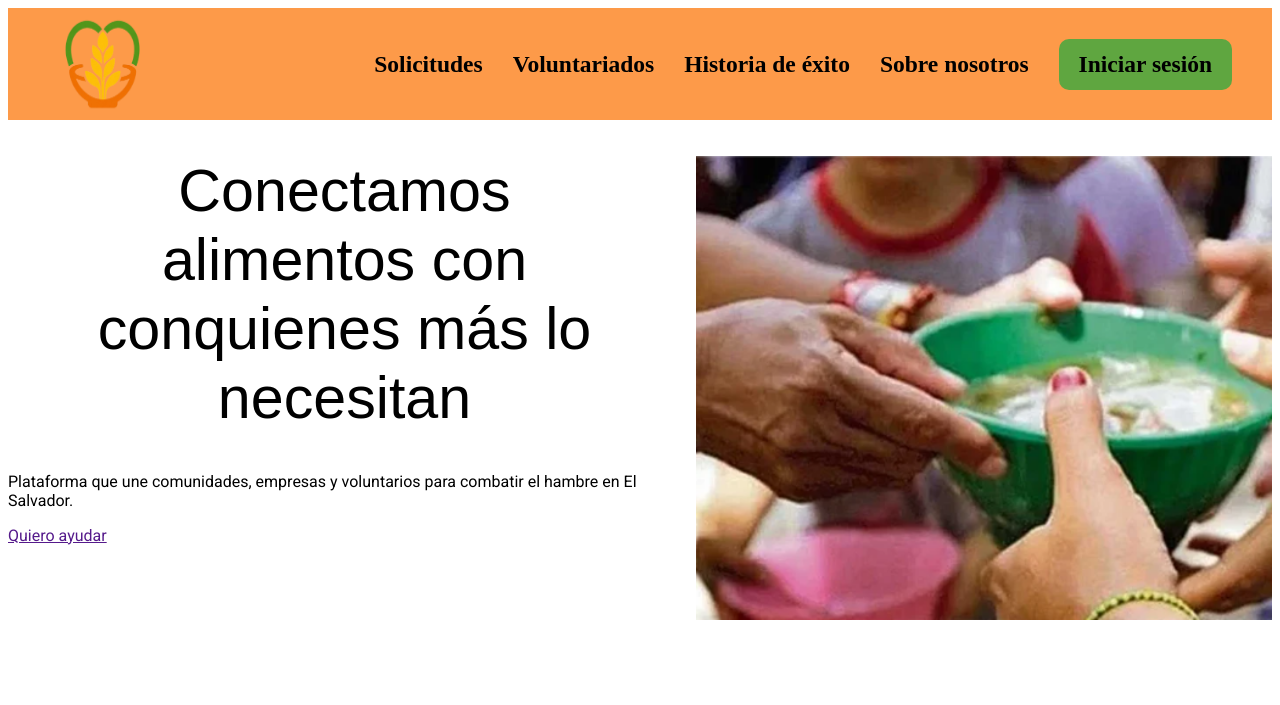
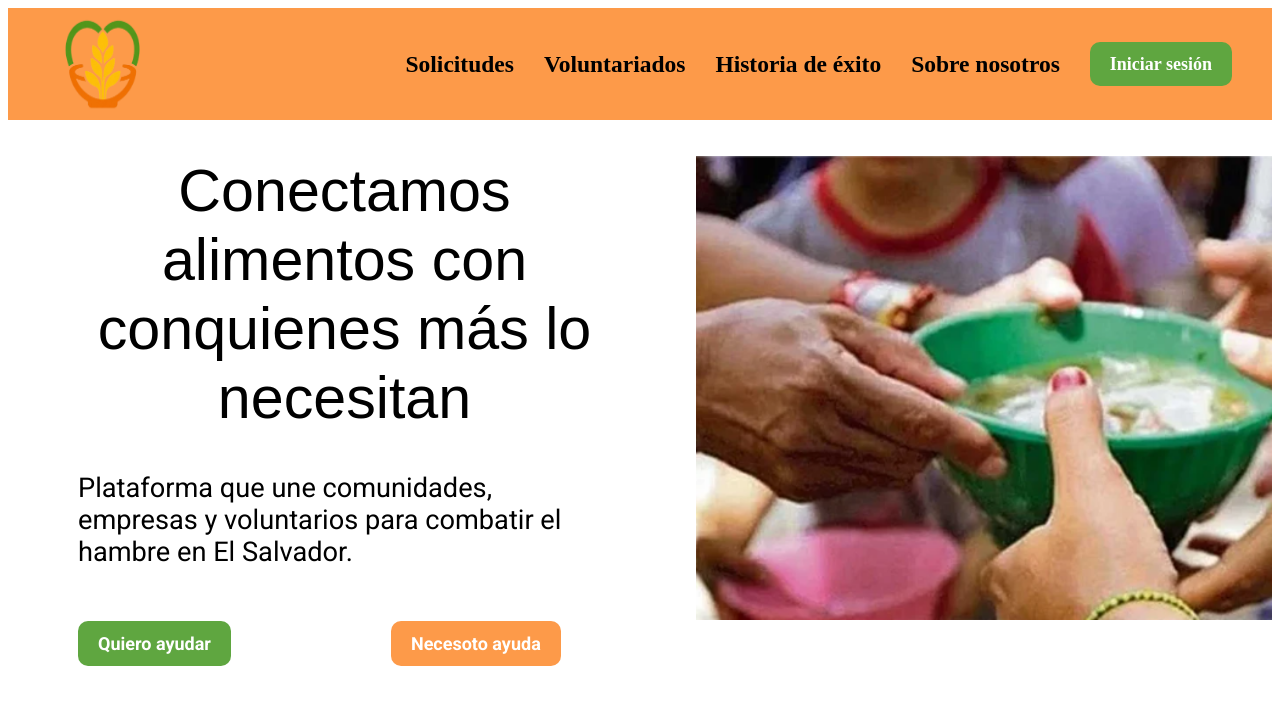
Before and after one commit to AleEsc0bar09/EXPOLOGROS-G4, a PHP site: page / in a window 1280 px wide. Shown: the top 705 px of the page. Run offline with PHP 8.4, Linux system fonts and the light colour scheme; some web fonts are replaced.

Commit message:
Proyecto
parte 4

```diff
--- a/Proyecto/CSS/estilo.css
+++ b/Proyecto/CSS/estilo.css
@@ -19,20 +19,38 @@ nav ul{
   margin:0;
   padding: 0;
 }
- nav ul li a{
+ #s1{
   text-decoration: none;
   color: #000000;
   font-weight: bold;
   font-size: 23.5px;
  }
 
+ #s2{
+  text-decoration: none;
+  color: #000000;
+  font-weight: bold;
+  font-size: 23.5px;
+ }
+ #s3{
+  text-decoration: none;
+  color: #000000;
+  font-weight: bold;
+  font-size: 23.5px;
+ }
+ #s4{
+  text-decoration: none;
+  color: #000000;
+  font-weight: bold;
+  font-size: 23.5px;
+ }
  #imagen{
   display: block;
   cursor: pointer;
  }
 #s5{
   background-color: #5fa640;
-  color: rgb(255, 254, 254);
+  color: white;
   text-decoration: none;
   padding: 12px 20px;
   border-radius: 10px;
@@ -67,9 +85,37 @@ p{
   font-optical-sizing: auto;
   font-weight: 400;
   font-style: normal;
+  font-size: 1.7rem;
+  padding-left: 70px;
+  padding-right: 70px;
 }
 
 .contenedor{
   display: flex;
   flex-direction: row;
 }
+
+.botones{
+  display: flex;
+  gap: 20px; /* Espacio entre botones */
+  margin-top: 30px;
+}
+
+#b1{
+  background-color: #5fa640;
+  color: white;
+  text-decoration: none;
+  padding: 12px 20px;
+  border-radius: 10px;
+  font-size: 18px;
+  font-weight: bold;
+}
+#b2{
+  background-color: #fd9a49;
+  color: white;
+  text-decoration: none;
+  padding: 12px 20px;
+  border-radius: 10px;
+  font-size: 18px;
+  font-weight: bold;
+}
--- a/Proyecto/index.html
+++ b/Proyecto/index.html
@@ -19,11 +19,11 @@
       </a>
       <nav id="link">
          <ul>
-            <li id="s1"><a href="solicitudes.html">Solicitudes</a></li>
-            <li id="s2"><a href="voluntarios.html">Voluntariados</a></li>
-            <li id="s3"><a href="historia de exito.html">Historia de éxito</a></li>
-            <li id="s4"><a href="sobre nosotros.html">Sobre nosotros</a></li>
-            <li id="s5"><a href="iniciar sesion.html">Iniciar sesión</a></li>
+            <li><a id="s1" href="solicitudes.html">Solicitudes</a></li>
+            <li><a id="s2" href="voluntarios.html">Voluntariados</a></li>
+            <li><a id="s3" href="historia de exito.html">Historia de éxito</a></li>
+            <li><a id="s4" href="sobre nosotros.html">Sobre nosotros</a></li>
+            <li><a id="s5" href="iniciar sesion.html">Iniciar sesión</a></li>
          </ul>
       </nav>
    </header>
@@ -33,7 +33,10 @@
       <div>
       <h1>Conectamos alimentos con conquienes más lo necesitan</h1>
       <p>Plataforma que une comunidades, empresas y voluntarios para combatir el hambre en El Salvador.</p>
-      <p id="button"><a href="">Quiero ayudar</a></p>
+      <div class="botones">
+      <p id="button"><a id="b1" href="">Quiero ayudar</a></p>
+      <p id="button"><a id="b2" href="">Necesoto ayuda</a></p>
+      </div>
       </div>
       <div>
          <img src="img/Screenshot 2026-07-09 100553.png" class="imagen1" >
```
Also changed, not shown: Proyecto/solicitudes.html (+11 -0 lines).
